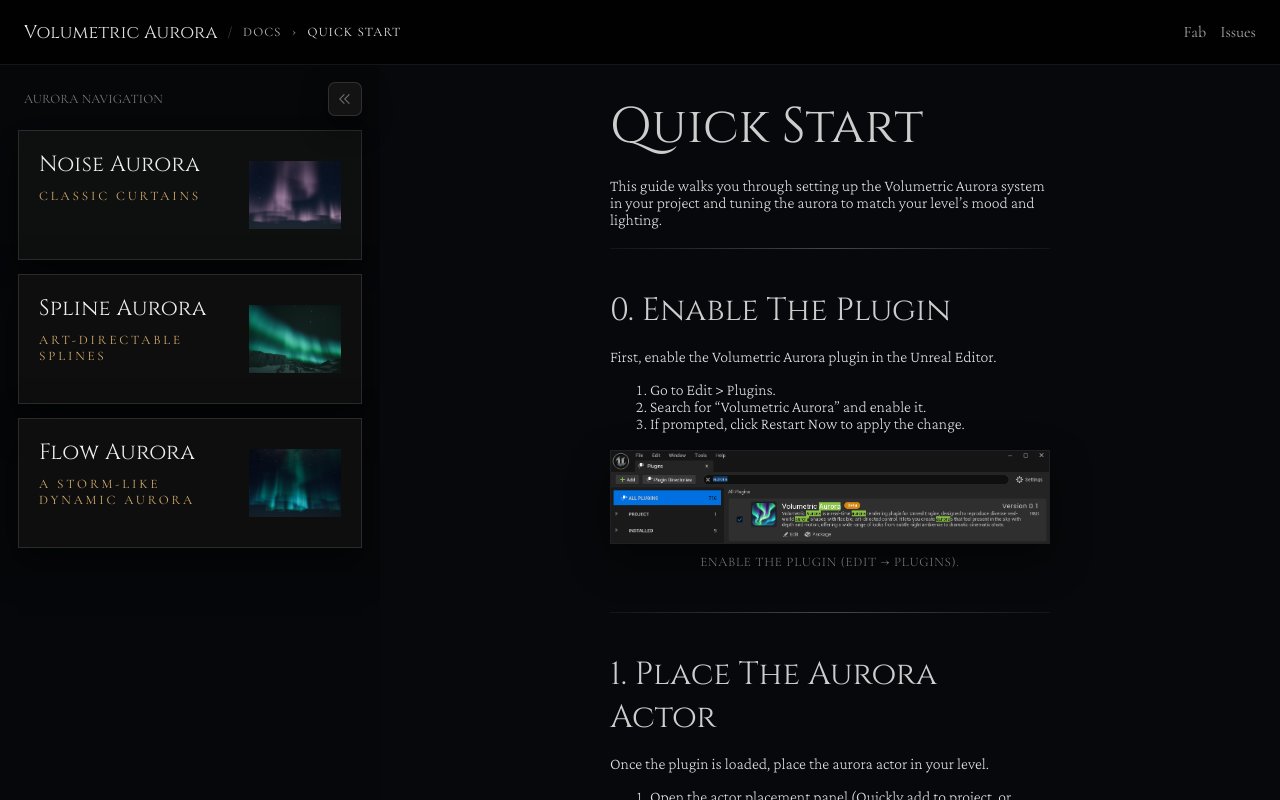
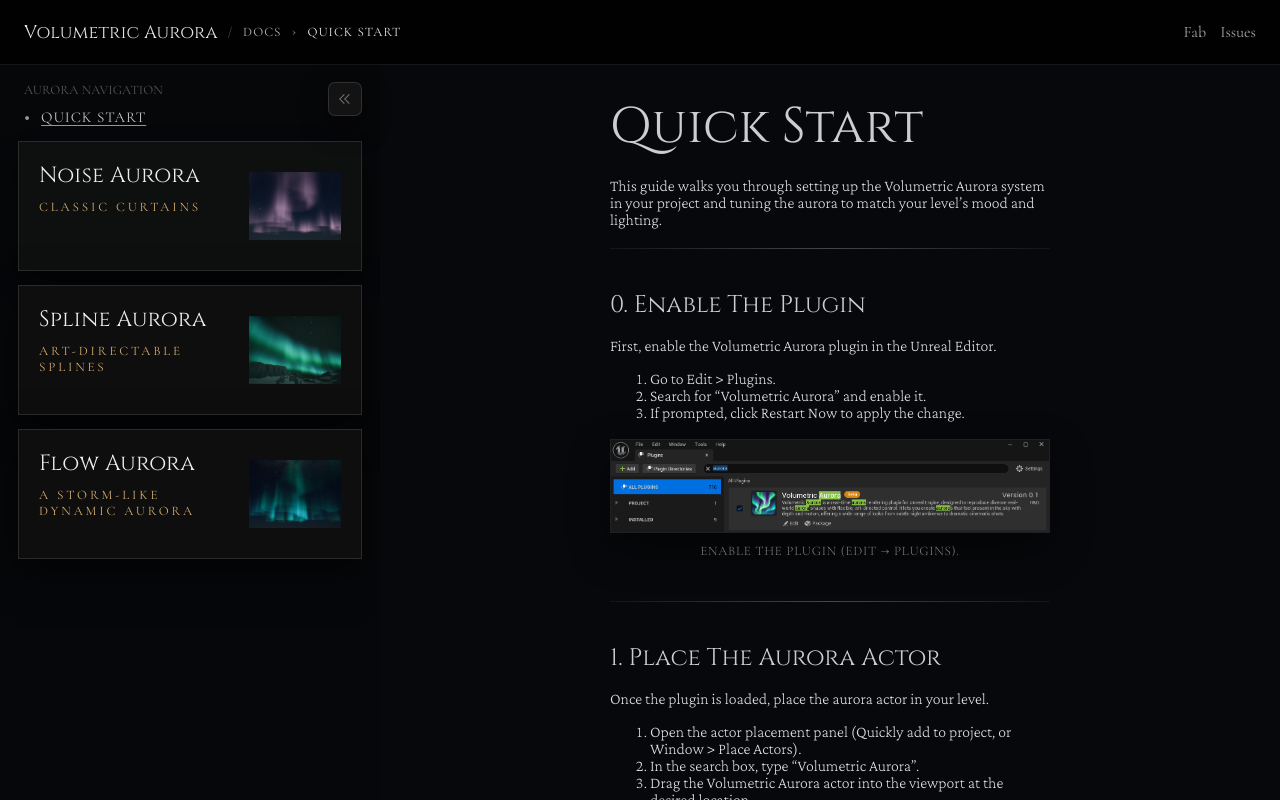
Before and after one commit to RiskAndBenefit/VolumetricAurora_Docs, a React (Vite) app: page /docs in a window 1280 px wide. Shown: the top 800 px of the page. Built offline with nearby package versions, Linux system fonts and the light colour scheme.

Commit message:
feat: quick start nav

```diff
--- a/src/features/AuroraNavPanel.css
+++ b/src/features/AuroraNavPanel.css
@@ -23,13 +23,13 @@
 }
 
 .sidePanelHeader {
-  padding: 9px 6px;
+  padding: 0px 6px;
 }
 
 .sidePanelTop {
   font-size: 13px;
   letter-spacing: 0.01em;
-  color: rgba(235, 235, 235, 0.5);
+  color: rgba(235, 235, 235, 0.35);
 }
 
 /* cards */
@@ -207,3 +207,48 @@
   border-right-color: rgba(245, 245, 245, 0.6);
   border-bottom-color: rgba(245, 245, 245, 0.6);
 }
+
+.sidePanelQuickLink {
+  display: inline-flex;
+  align-items: baseline;
+  gap: 10px;
+
+  margin-top: 8px;
+  font-size: 15px;
+  letter-spacing: 0.06em;
+  text-transform: uppercase;
+
+  color: rgba(235, 235, 235, 0.85);
+  text-decoration: none;
+}
+
+.sidePanelQuickLink:hover,
+.sidePanelQuickLink:visited,
+.sidePanelQuickLink:active {
+  text-decoration: none;
+}
+
+.sidePanelQuickLink::before {
+  content: "•";
+  font-size: 20px;
+  line-height: 1;
+  opacity: 0.8;
+  transform: translateY(1px);
+  color: rgba(235, 235, 235, 0.8);
+}
+
+.sidePanelQuickLinkText {
+  display: inline-block;
+  text-decoration: underline;
+  text-underline-offset: 3px;
+  text-decoration-thickness: 1px;
+  text-decoration-color: rgba(235, 235, 235, 0.65);
+}
+
+.sidePanelQuickLink:hover {
+  color: rgba(255, 255, 255, 0.95);
+}
+
+.sidePanelQuickLink:hover .sidePanelQuickLinkText {
+  text-decoration-color: currentColor;
+}
--- a/src/features/AuroraNavPanel.jsx
+++ b/src/features/AuroraNavPanel.jsx
@@ -19,6 +19,9 @@
       <aside className="sidePanel" aria-label="Aurora navigation">
         <div className="sidePanelHeader">
           <div className="sidePanelTop">AURORA NAVIGATION</div>
+          <Link className="sidePanelQuickLink" to="/docs">
+            <span className="sidePanelQuickLinkText">Quick Start</span>
+          </Link>
         </div>
 
         <div className="navCardList">
--- a/src/pages/QuickStartPage.jsx
+++ b/src/pages/QuickStartPage.jsx
@@ -21,8 +21,7 @@
       <hr className="heroDivider heroDividerTop" />
 
       {/* 0 */}
-      {/* <h2 className="heroSubTitle">0. ENABLE THE PLUGIN</h2> */}
-      <h2 className="heroSubTitle">0. Enable The Plugin</h2>
+      <h2 className="heroSubTitleSm">0. Enable The Plugin</h2>
       <p className="heroText">First, enable the Volumetric Aurora plugin in the Unreal Editor.</p>
 
       <ol className="heroList">
@@ -41,7 +40,7 @@
       <hr className="heroDivider" />
 
       {/* 1 */}
-      <h2 className="heroSubTitle">1. Place The Aurora Actor</h2>
+      <h2 className="heroSubTitleSm">1. Place The Aurora Actor</h2>
       <p className="heroText">Once the plugin is loaded, place the aurora actor in your level.</p>
 
       <ol className="heroList">
@@ -74,7 +73,7 @@
       <hr className="heroDivider" />
 
       {/* 2 */}
-      <h2 className="heroSubTitle">2. Select a Preset</h2>
+      <h2 className="heroSubTitleSm">2. Select a Preset</h2>
       <p className="heroText">To quickly switch to different aurora shapes beyond the default, change the preset.</p>
 
       <ol className="heroList">
@@ -93,7 +92,7 @@
       <hr className="heroDivider" />
 
       {/* 3 */}
-      <h2 className="heroSubTitle">3. Tune the Parameters</h2>
+      <h2 className="heroSubTitleSm">3. Tune the Parameters</h2>
       <p className="heroText">
         Based on the selected preset, adjust detailed parameters so the aurora blends perfectly with your map’s mood
         and lighting. Settings are divided into common parameters and type-specific parameters.
@@ -155,7 +154,7 @@
       <hr className="heroDivider" />
 
       {/* 4 */}
-      <h2 className="heroSubTitle">4. Save the Preset</h2>
+      <h2 className="heroSubTitleSm">4. Save the Preset</h2>
       <p className="heroText">You can save your tuned aurora settings as a preset to reuse later or apply to other levels.</p>
 
       <ol className="heroList">
```
